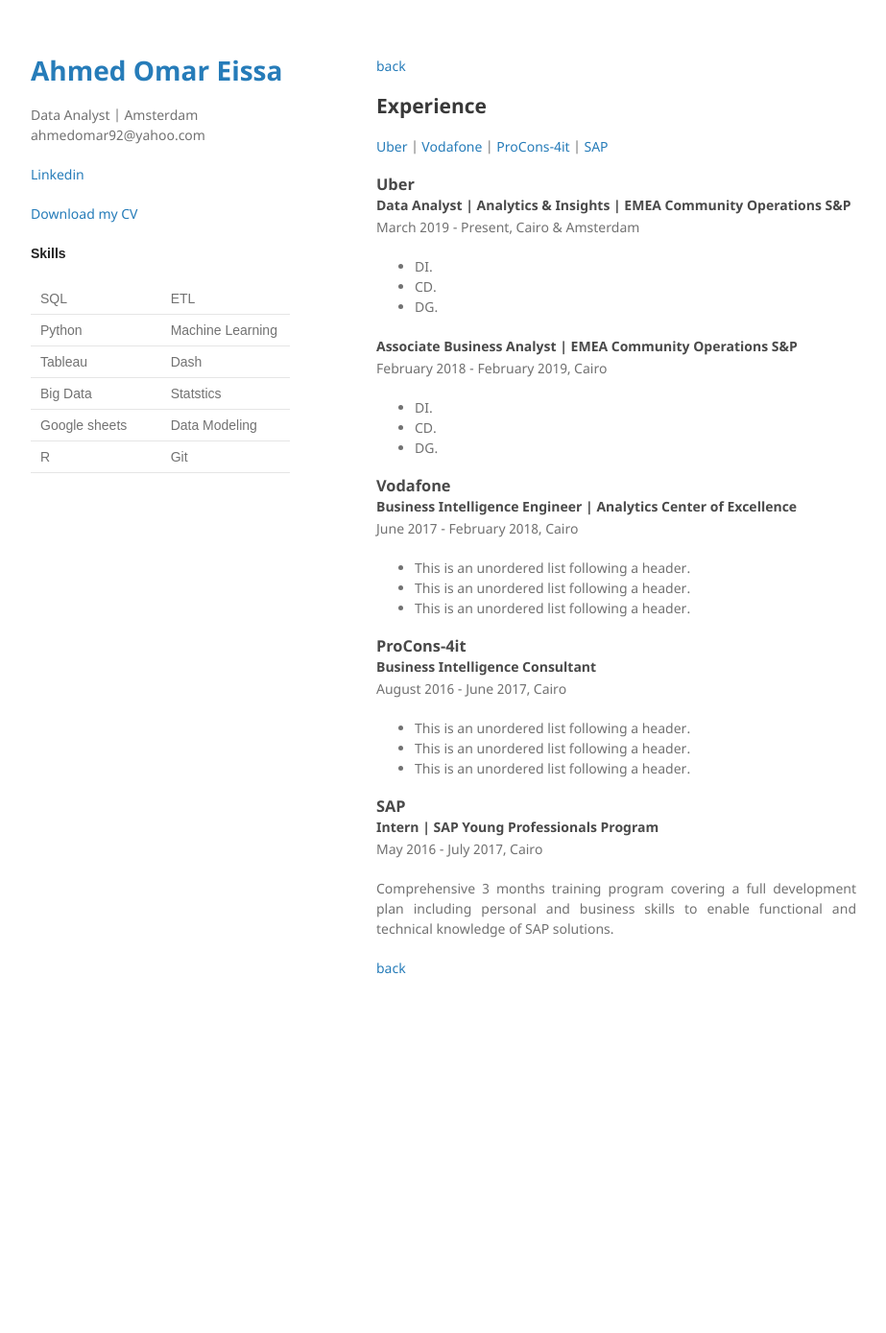
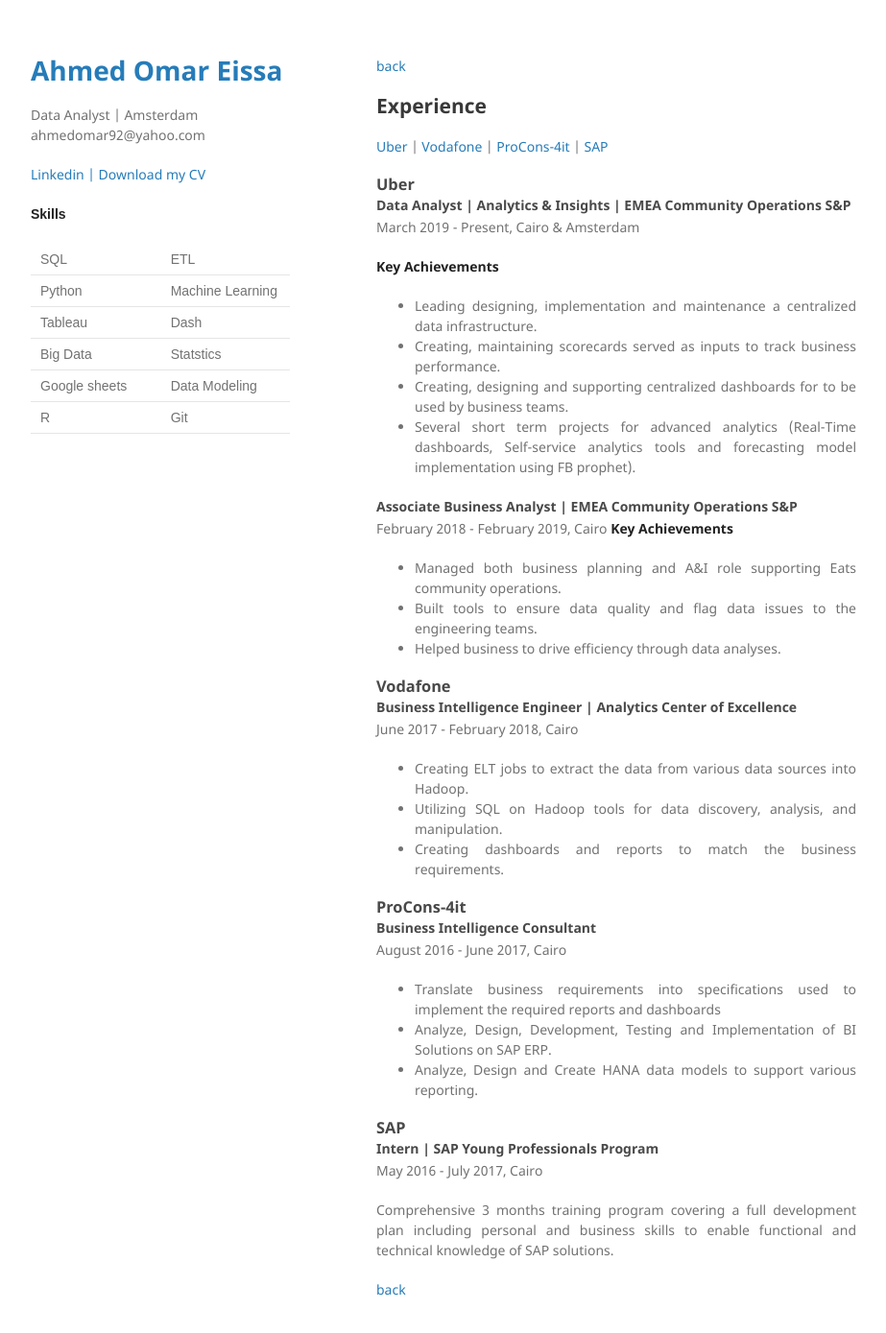
Before and after one commit to AhmedOmarEissa/AhmedOmarEissa.github.io, a Jekyll site: the page built from experience.md, in a window 1280 px wide and 1400 px high. Shown: the top 1389 px of the window at 96% size, without its empty margins (178-1101 px from the left). Built offline with Jekyll 4.4.1, drawn with Linux system fonts in a browser that asks for light colours.

Commit message:
adding experience

```diff
--- a/_layouts/default.html
+++ b/_layouts/default.html
@@ -22,8 +22,8 @@
 
         <p>Data Analyst | Amsterdam </br>
         ahmedomar92@yahoo.com</p>
-        <p class="view"><a href="https://www.linkedin.com/in/ahmedomareissa/" target="_blank">Linkedin</a></p>
-        <p class="view"><a href="https://github.com/AhmedOmarEissa/AhmedOmarEissa.github.io/raw/master/assets/Ahmed%20Omar%20Eissa.pdf">Download my CV</a></p>
+        <p class="view"><a href="https://www.linkedin.com/in/ahmedomareissa/" target="_blank">Linkedin</a>
+        <a href="https://github.com/AhmedOmarEissa/AhmedOmarEissa.github.io/raw/master/assets/Ahmed%20Omar%20Eissa.pdf"> | Download my CV</a></p>
 
         <p style="text-align: left;"><strong><span style="font-family:
           Arial, Helvetica, sans-serif;">Skills</span></strong></p>
--- a/experience.md
+++ b/experience.md
@@ -9,29 +9,33 @@
 ### <a name="uber"></a> Uber
 #### Data Analyst | Analytics & Insights | EMEA Community Operations S&P
 March 2019 - Present, Cairo & Amsterdam
-*   DI.
-*   CD.
-*   DG.
+
+**Key Achievements**
+* Leading designing, implementation and maintenance a centralized data infrastructure.
+* Creating, maintaining scorecards served as inputs to track business performance.
+*  Creating, designing and supporting centralized dashboards for to be used by business teams.
+*  Several short term projects for advanced analytics (Real-Time dashboards, Self-service analytics tools and forecasting model implementation using FB prophet).
 
 #### Associate Business Analyst | EMEA Community Operations S&P
 February 2018 - February 2019, Cairo
-*   DI.
-*   CD.
-*   DG.
+**Key Achievements**
+*   Managed both business planning and A&I role supporting Eats community operations.
+*   Built tools to ensure data quality and flag data issues to the engineering teams.
+*   Helped business to drive efficiency through data analyses.
 
 ### <a name="vodafone"></a> Vodafone
 #### Business Intelligence Engineer | Analytics Center of Excellence
 June 2017 - February 2018,  Cairo
-*   This is an unordered list following a header.
-*   This is an unordered list following a header.
-*   This is an unordered list following a header.
+* Creating ELT jobs to extract the data from various data sources into Hadoop.
+* Utilizing SQL on Hadoop tools for data discovery, analysis, and manipulation.
+* Creating dashboards and reports to match the business requirements.
 
 ### <a name="ProCons-4it"></a>  ProCons-4it
 #### Business Intelligence Consultant
 August 2016 - June 2017,  Cairo
-*   This is an unordered list following a header.
-*   This is an unordered list following a header.
-*   This is an unordered list following a header.
+* Translate business requirements into specifications used to implement the required reports and dashboards
+* Analyze, Design, Development, Testing and Implementation of BI Solutions on SAP ERP.
+* Analyze, Design and Create HANA data models to support various reporting.
 
 ### <a name="SAP"></a> SAP
 #### Intern | SAP Young Professionals Program
```
